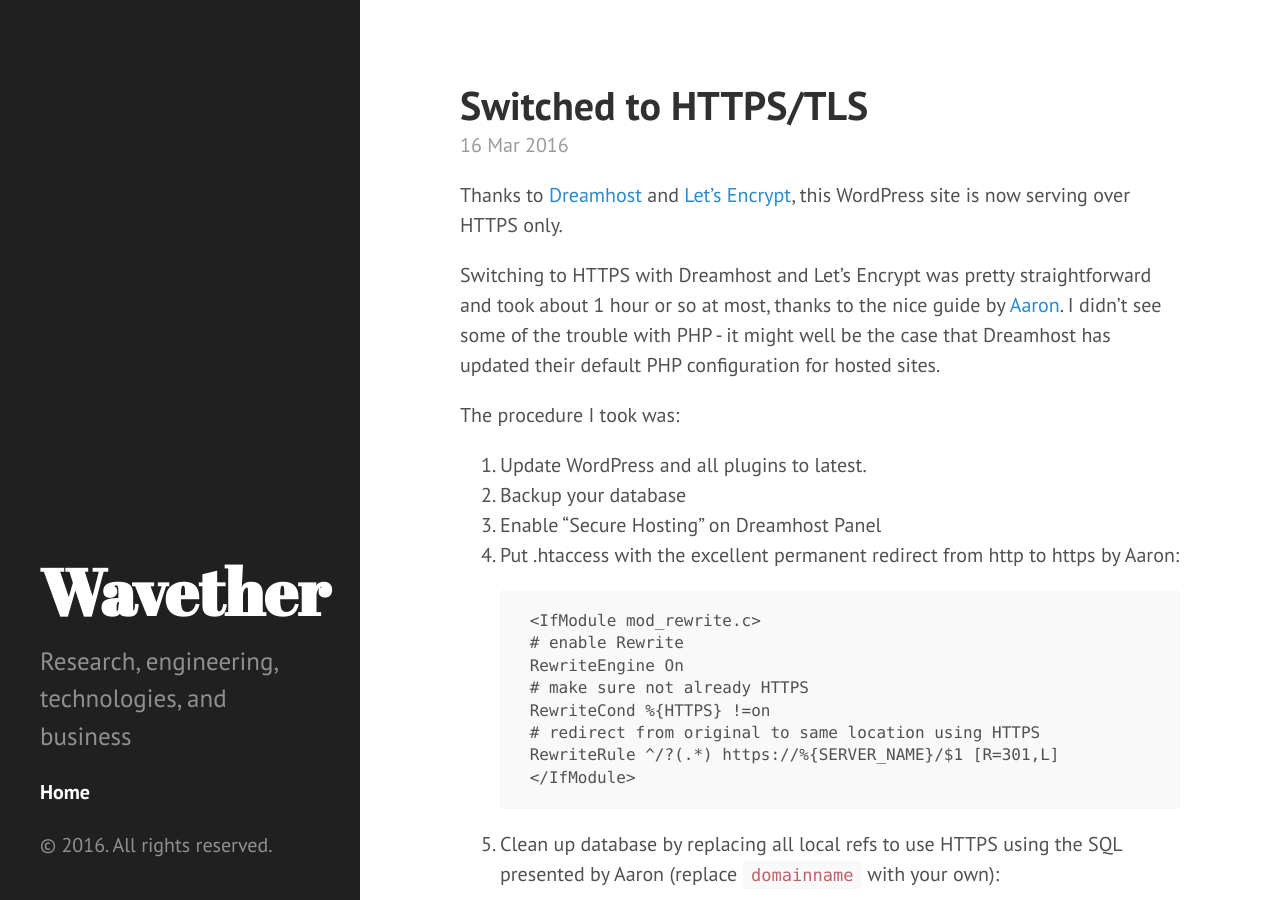
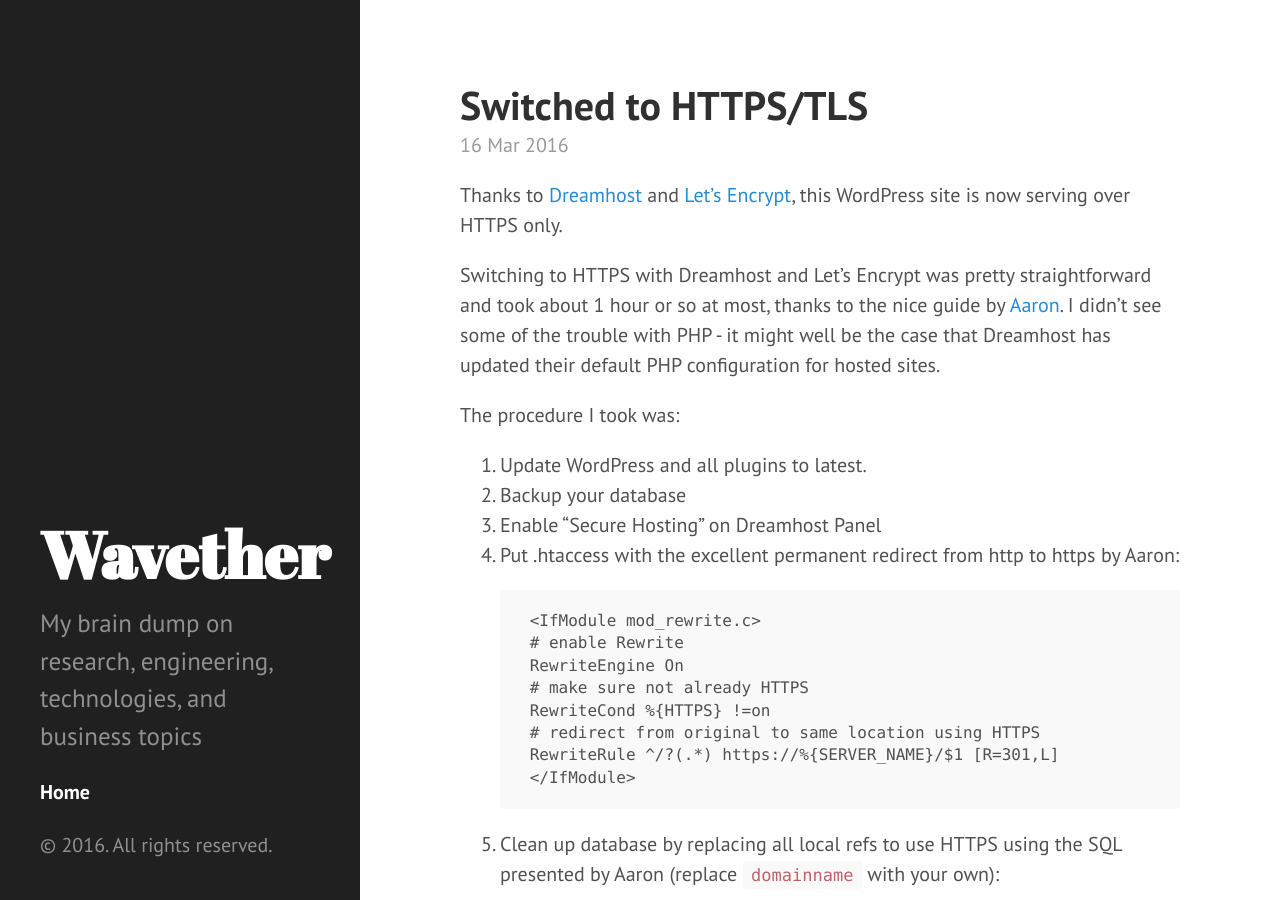
Before and after one commit to shushen/shushen.github.io, a Jekyll site: the page built from index.html, in a window 1280 px wide and 900 px high. Built offline with Jekyll 4.4.1, drawn with Linux system fonts in a browser that asks for light colours; the list of posts is cut into pages by our own code.

```diff
--- a/_config.yml
+++ b/_config.yml
@@ -14,8 +14,9 @@
 # You can create any custom variable you would like, and they will be accessible
 # in the templates via {{ site.myvariable }}.
 title: Wavether
+tagline: Stay curious
 description: >
-  Research, engineering, technologies, and business
+  My brain dump on research, engineering, technologies, and business topics
 url: "http://www.wavether.com" # the base hostname & protocol for your site
 github_username:  shushen
 
```
